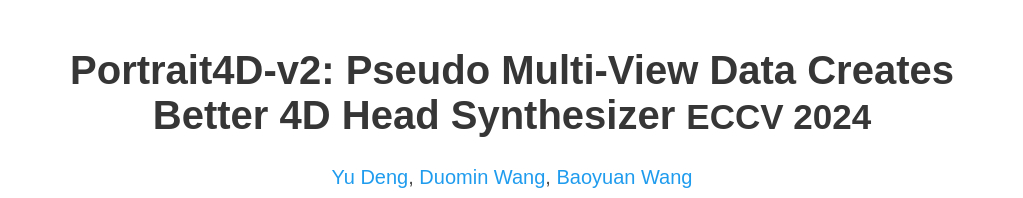
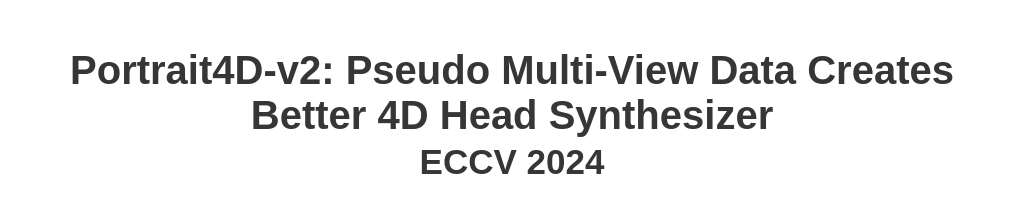
Before and after one commit to YuDeng/Portrait4D-v2, a plain HTML site: page index.html in a window 1280 px wide. Shown: the top 198 px of the page, without its empty margins (128-1151 px from the left). Drawn offline with nearby package versions, Linux system fonts and the light colour scheme; some icons are missing; a web font is replaced by a local one.

Commit message:
Update index.html

```diff
--- a/index.html
+++ b/index.html
@@ -50,7 +50,7 @@
     <div class="container is-max-desktop">
       <div class="columns is-centered">
         <div class="column has-text-centered">
-          <h1 class="title is-1 publication-title" style="font-size:40px">Portrait4D-v2: Pseudo Multi-View Data Creates Better 4D Head Synthesizer
+          <h1 class="title is-1 publication-title" style="font-size:40px">Portrait4D-v2: Pseudo Multi-View Data Creates Better 4D Head Synthesizer<br>
           <small>
           ECCV 2024
           </small>
```
